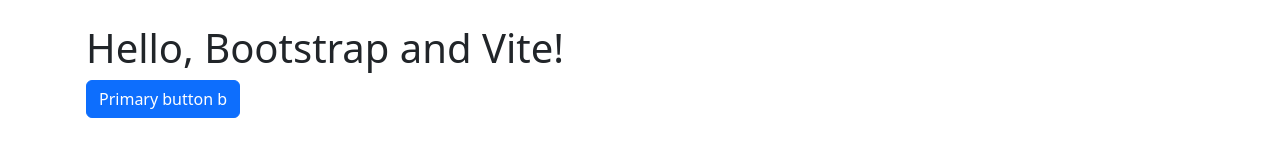
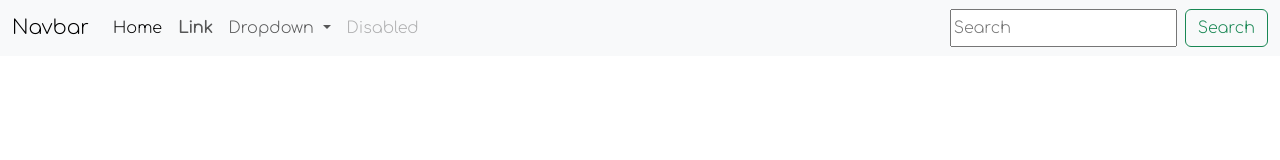
Before and after one commit to rivoherizo2003/myportofolio, a website built with Vite: page src/index.html in a window 1280 px wide. Built offline with nearby package versions, Linux system fonts and the light colour scheme.

Commit message:
added: font files

```diff
--- a/package.json
+++ b/package.json
@@ -5,6 +5,7 @@
   "main": "index.js",
   "scripts": {
     "start": "vite",
+    "build": "vite build",
     "test": "echo \"Error: no test specified\" && exit 1"
   },
   "keywords": [],
--- a/src/index.html
+++ b/src/index.html
@@ -1,15 +1,53 @@
 <!doctype html>
 <html lang="en">
+
 <head>
   <meta charset="utf-8">
   <meta name="viewport" content="width=device-width, initial-scale=1">
-    <title>Bootstrap w/ Vite</title>
+  <title>Herizo RANDRIANARIVONJY</title>
   <script type="module" src="./js/main.js"></script>
 </head>
+
 <body>
-    <div class="container py-4 px-3 mx-auto">
-      <h1>Hello, Bootstrap and Vite!</h1>
-      <button class="btn btn-primary">Primary button b</button>
+  <nav class="navbar navbar-expand-lg bg-body-tertiary">
+    <div class="container-fluid">
+      <a class="navbar-brand" href="#">Navbar</a>
+      <button class="navbar-toggler" type="button" data-bs-toggle="collapse" data-bs-target="#navbarSupportedContent"
+        aria-controls="navbarSupportedContent" aria-expanded="false" aria-label="Toggle navigation">
+        <span class="navbar-toggler-icon"></span>
+      </button>
+      <div class="collapse navbar-collapse" id="navbarSupportedContent">
+        <ul class="navbar-nav me-auto mb-2 mb-lg-0">
+          <li class="nav-item">
+            <a class="nav-link active" aria-current="page" href="#">Home</a>
+          </li>
+          <li class="nav-item">
+            <a class="nav-link fw-bold" href="#">Link</a>
+          </li>
+          <li class="nav-item dropdown">
+            <a class="nav-link dropdown-toggle" href="#" role="button" data-bs-toggle="dropdown" aria-expanded="false">
+              Dropdown
+            </a>
+            <ul class="dropdown-menu">
+              <li><a class="dropdown-item" href="#">Action</a></li>
+              <li><a class="dropdown-item" href="#">Another action</a></li>
+              <li>
+                <hr class="dropdown-divider">
+              </li>
+              <li><a class="dropdown-item" href="#">Something else here</a></li>
+            </ul>
+          </li>
+          <li class="nav-item">
+            <a class="nav-link disabled" aria-disabled="true">Disabled</a>
+          </li>
+        </ul>
+        <form class="d-flex" role="search">
+          <input class="form-control me-2" type="search" placeholder="Search" aria-label="Search">
+          <button class="btn btn-outline-success" type="submit">Search</button>
+        </form>
       </div>
+    </div>
+  </nav>
 </body>
+
 </html>
--- a/src/scss/styles.scss
+++ b/src/scss/styles.scss
@@ -1 +1,38 @@
-@import "bootstrap/scss/bootstrap";
+@font-face {
+    font-family: "comfortaa";
+    src: url("../fonts/comfortaa/Comfortaa-Light.ttf");
+}
+// 1. Include functions first (so you can manipulate colors, SVGs, calc, etc)
+@import "../node_modules/bootstrap/scss/functions";
+
+// 2. Include any default variable overrides here
+$font-family-base: "comfortaa";
+
+// 3. Include remainder of required Bootstrap stylesheets (including any separate color mode stylesheets)
+@import "../node_modules/bootstrap/scss/variables";
+@import "../node_modules/bootstrap/scss/variables-dark";
+
+// 4. Include any default map overrides here
+
+// 5. Include remainder of required parts
+@import "../node_modules/bootstrap/scss/maps";
+@import "../node_modules/bootstrap/scss/mixins";
+@import "../node_modules/bootstrap/scss/root";
+
+// 6. Optionally include any other parts as needed
+@import "../node_modules/bootstrap/scss/utilities";
+@import "../node_modules/bootstrap/scss/reboot";
+@import "../node_modules/bootstrap/scss/type";
+@import "../node_modules/bootstrap/scss/images";
+@import "../node_modules/bootstrap/scss/containers";
+@import "../node_modules/bootstrap/scss/grid";
+@import "../node_modules/bootstrap/scss/helpers";
+@import "../node_modules/bootstrap/scss/buttons";
+@import "../node_modules/bootstrap/scss/nav";
+@import "../node_modules/bootstrap/scss/navbar";
+@import "../node_modules/bootstrap/scss/dropdown";
+
+// 7. Optionally include utilities API last to generate classes based on the Sass map in `_utilities.scss`
+@import "../node_modules/bootstrap/scss/utilities/api";
+
+// 8. Add additional custom code here
```
Also changed, not shown: src/fonts/comfortaa/Comfortaa-Bold.ttf (added), src/fonts/comfortaa/Comfortaa-Light.ttf (added), src/fonts/comfortaa/Comfortaa-Medium.ttf (added), src/fonts/comfortaa/Comfortaa-Regular.ttf (added), src/fonts/comfortaa/Comfortaa-SemiBold.ttf (added), 1 other file. Lines whose indentation alone changed are shown as unchanged.
